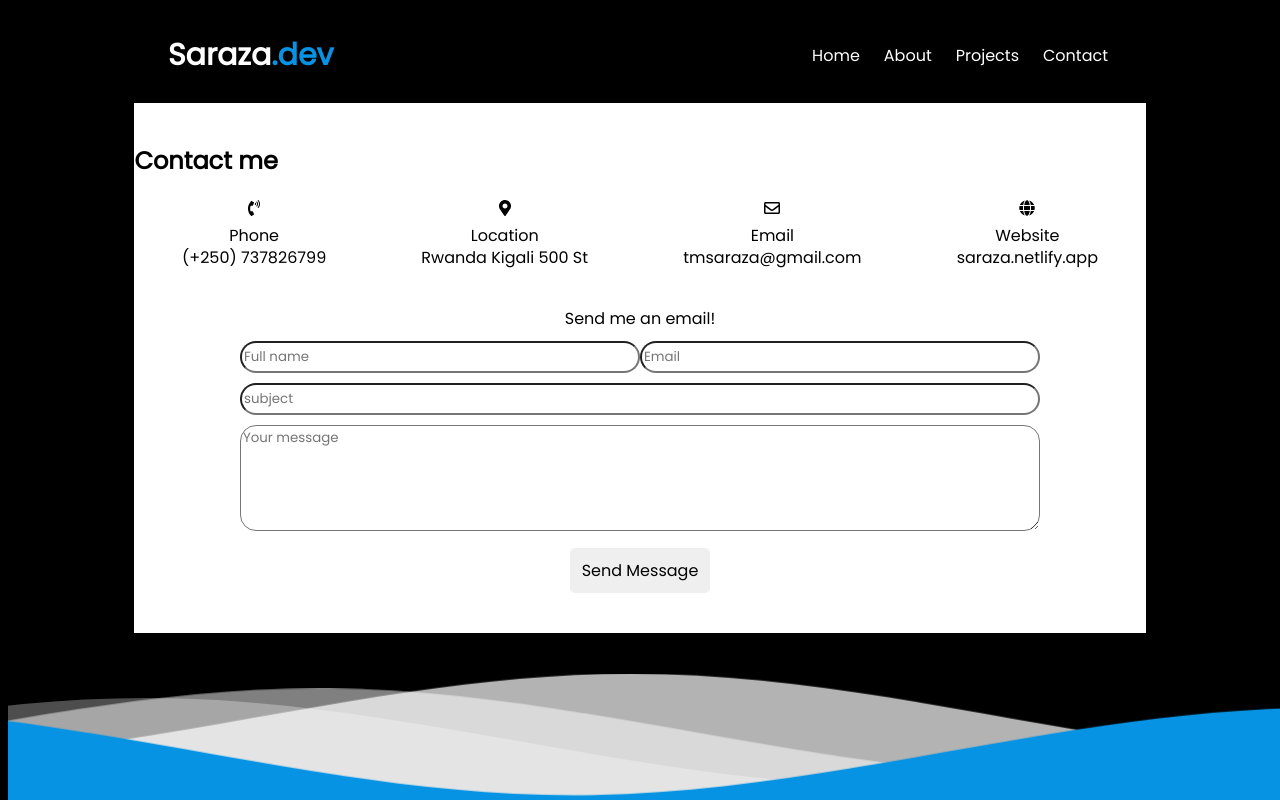
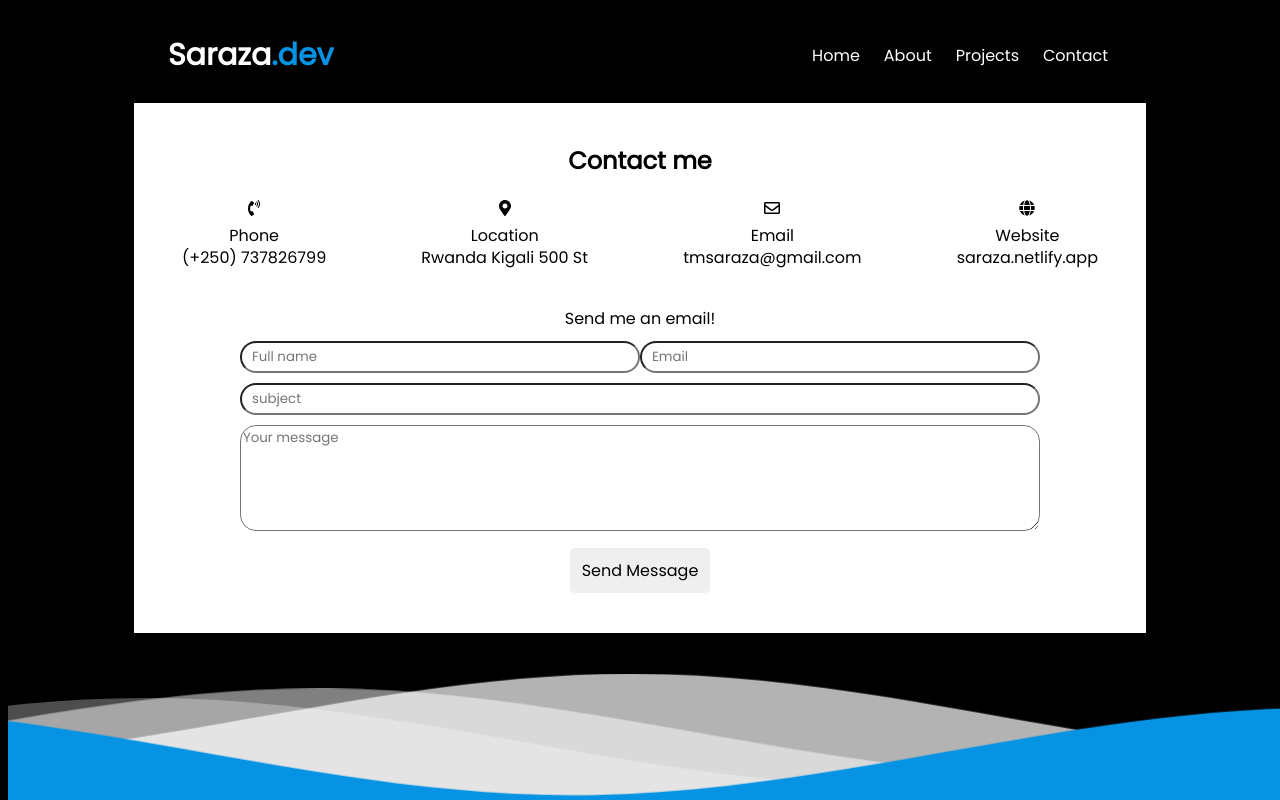
Before and after one commit to sarazaToussaint/Saraza-dev, a React (Create React App) app: page /Contact in a window 1280 px wide. Built offline with nearby package versions, Linux system fonts and the light colour scheme.

Commit message:
Give the margin of all p property

```diff
--- a/src/components/Contact.module.css
+++ b/src/components/Contact.module.css
@@ -28,6 +28,7 @@
 input {
   height: 2rem;
   border-radius: 1rem;
+  padding-left: 10px;
 }
 
 .firstRow {
@@ -63,3 +64,7 @@ textarea {
   text-align: center;
   margin-bottom: 10px;
 }
+
+.contactContainer h2 {
+  text-align: center;
+}
```
